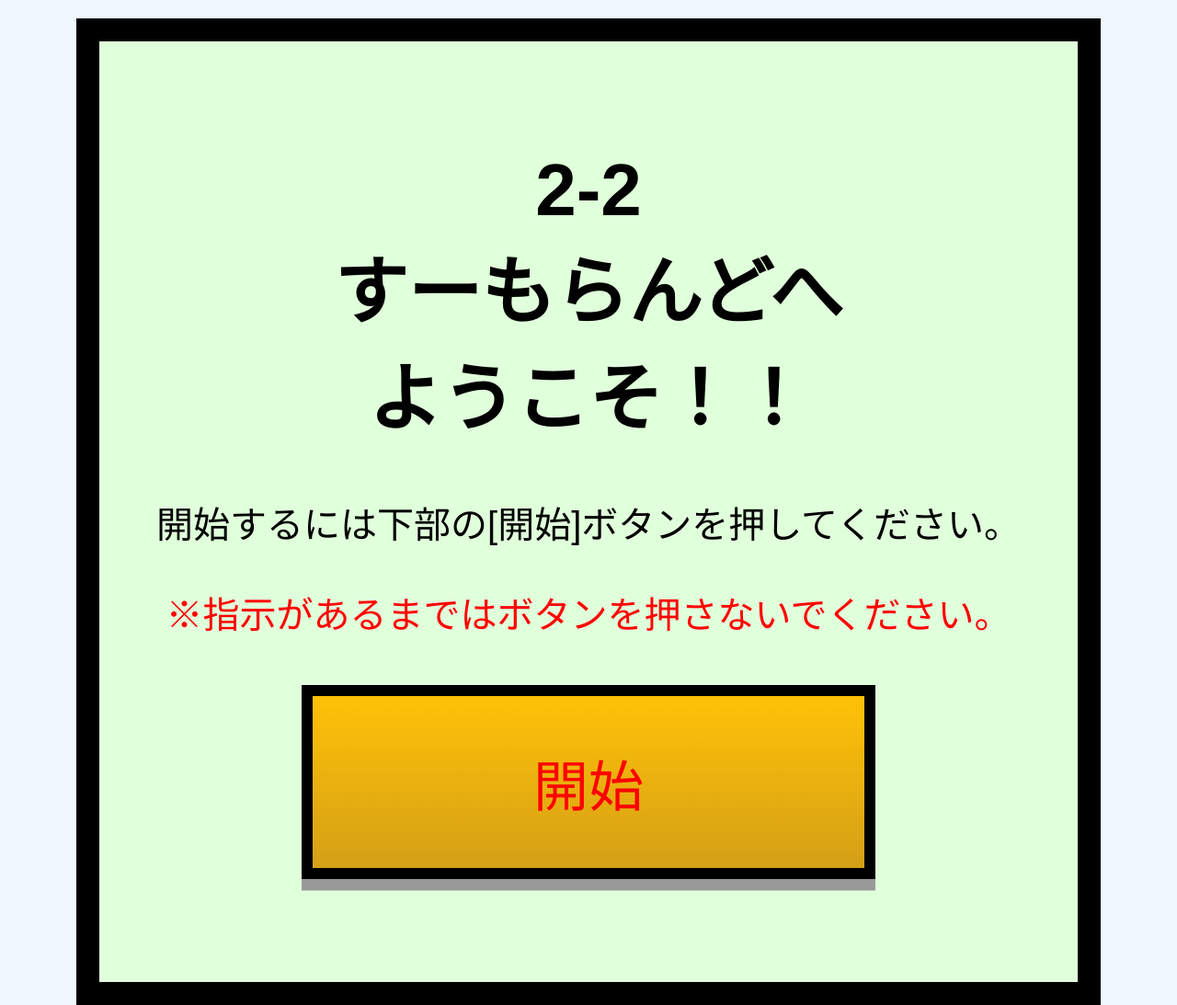
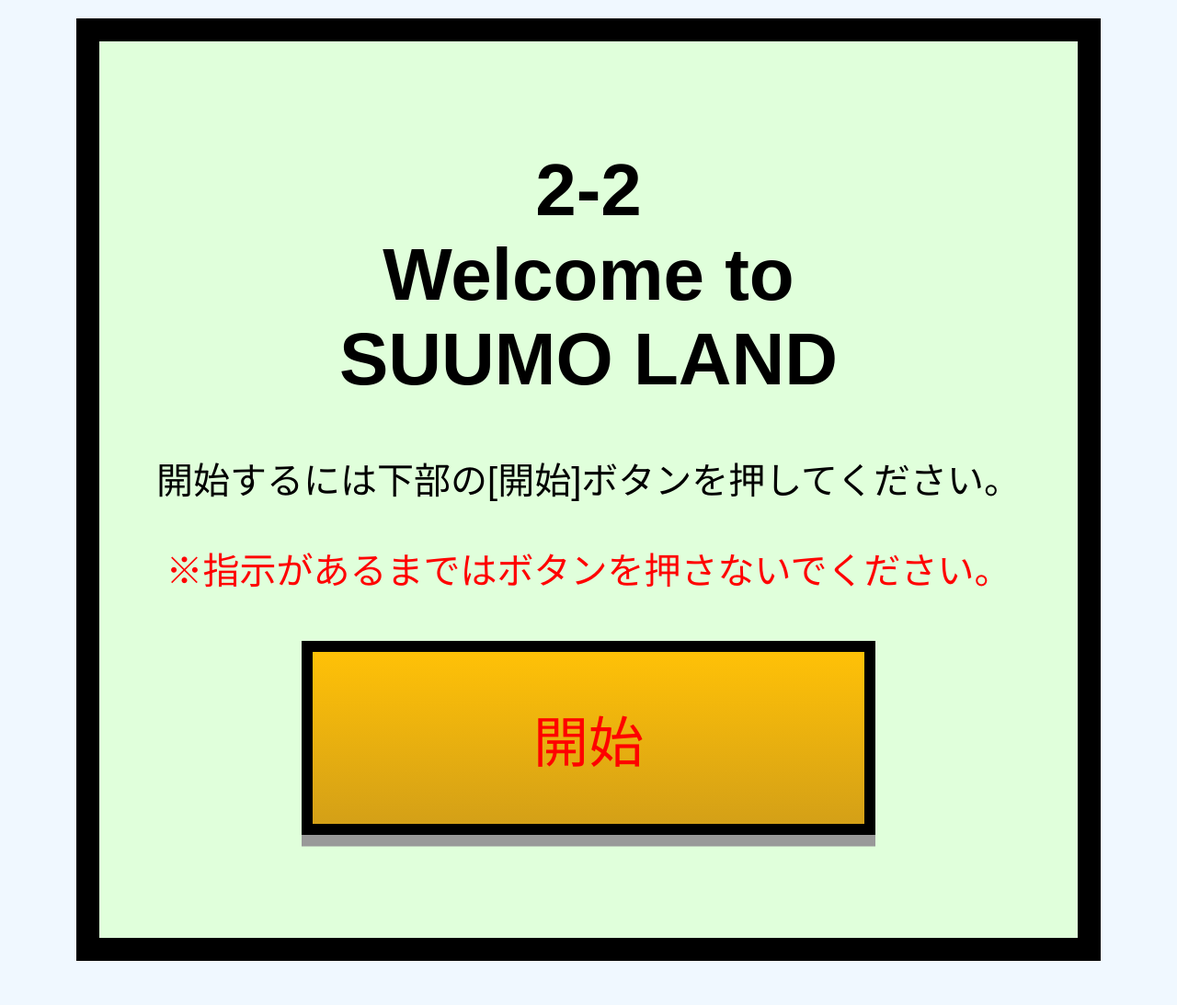
Before and after one commit to yit-109/test, a plain HTML site: page home.html in a window 1280 px wide. Shown: the whole page at 92% size. After the commit the page ends 1065 px from the top, so only its background shows below. Drawn offline with Linux system fonts and the light colour scheme.

Commit message:
home.html

```diff
--- a/home.html
+++ b/home.html
@@ -13,7 +13,7 @@
 </head>
 <body>
     <div class="container">
-        <h1>2-2<br>すーもらんどへ<br>ようこそ！！</h1>
+        <h1>2-2<br>Welcome to<br>SUUMO LAND</h1>
         <p>開始するには下部の[開始]ボタンを押してください。</p>
         <p class="red-text">※指示があるまではボタンを押さないでください。</p>
         <a href="bonus.html" class="button" id="startButton">開始</a>
```
